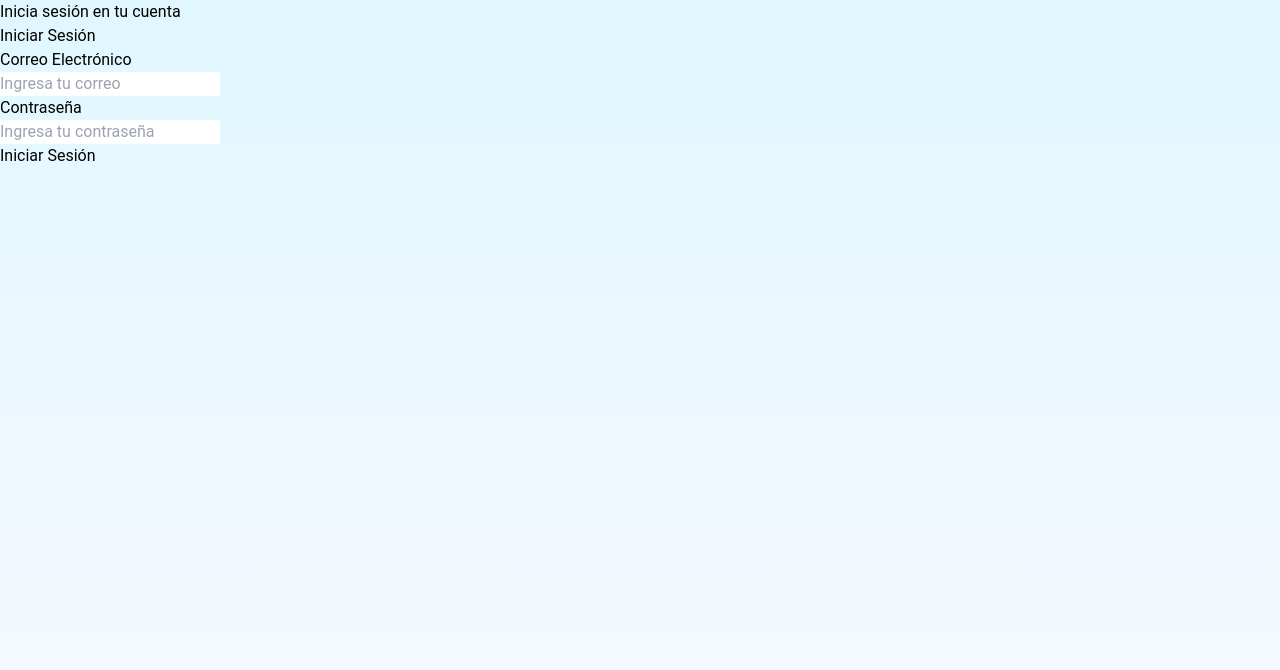
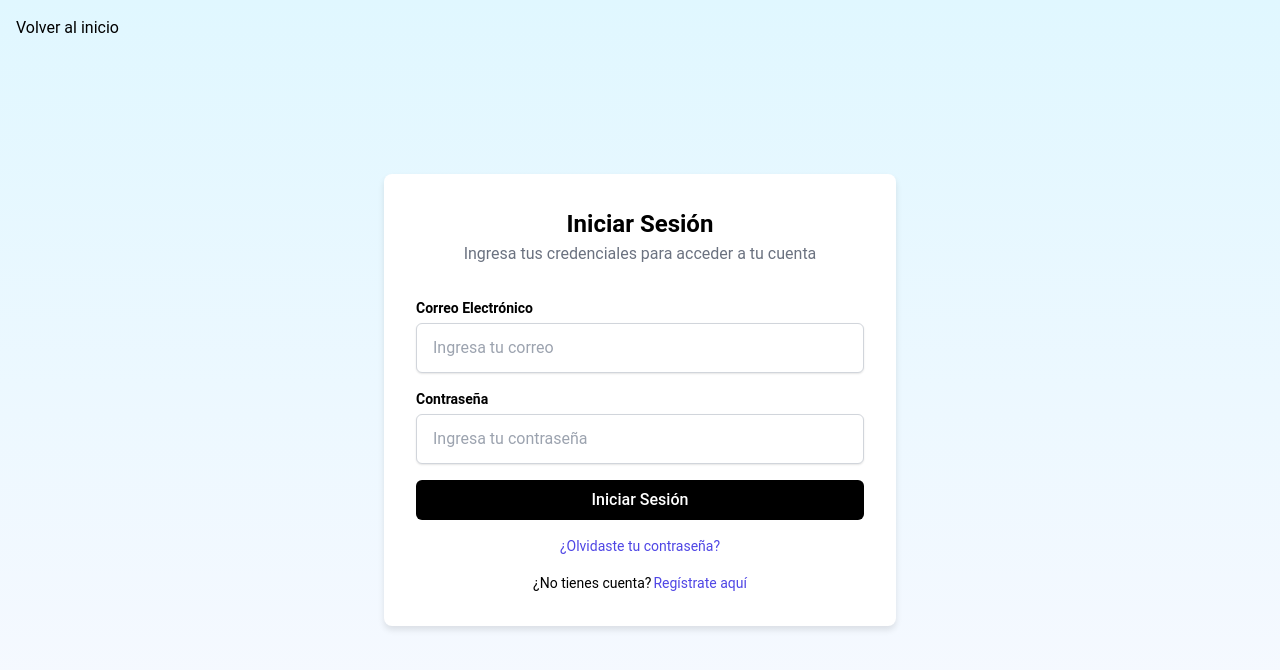
Before and after one commit to JuanCalderon2005/comunitary_projects, a Next.js app: page /login in a window 1280 px wide. Shown: the top 670 px of the page. Built offline with nearby package versions, Linux system fonts and the light colour scheme.

Commit message:
Add BackToHome button component and integrate it into Register and Login templates; refactor Input components with styled-components

```diff
--- /dev/null
+++ b/src/ui/Atoms/auth/BackToHome.tsx
@@ -0,0 +1,16 @@
+import React from 'react'
+
+interface BackToHomeProps {
+    label: string;
+    onClick: () => void;
+}
+
+const BackToHome: React.FC<BackToHomeProps> = ({ label, onClick }) => {
+    return (
+        <button onClick={onClick}>
+            {label}
+        </button>
+    );
+};
+
+export default BackToHome;
--- /dev/null
+++ b/src/ui/Atoms/auth/ForgotPassword.tsx
@@ -0,0 +1,61 @@
+import React from "react";
+import styled from "styled-components";
+import { useRouter } from "next/navigation";
+
+interface ForgotPasswordProps {
+  className?: string;
+}
+
+const LinkContainer = styled.div`
+  display: flex;
+  flex-direction: column;
+  justify-content: space-between;
+  margin-top: 1rem;
+  font-size: 0.875rem;
+`;
+
+const LinkContainerRegister = styled.div`
+  display: flex;
+  flex-direction: row;
+  gap: 2px;
+  align-items: center;
+  margin-top: 1rem;
+  font-size: 0.875rem;
+`;
+
+const StyledLink = styled.a`
+  display: flex;
+  justify-content: center;
+  align-items: center;
+  color: #4f46e5;
+  cursor: pointer;
+  text-decoration: none;
+  transition: color 0.3s;
+
+  &:hover {
+    color: #4338ca;
+  }
+`;
+
+export const ForgotPassword = ({ className }: ForgotPasswordProps) => {
+  const router = useRouter();
+
+  const handleForgotPassword = () => {
+    console.log("/forgot-password");
+  };
+
+  const handleRegister = () => {
+    router.push("/register");
+  };
+
+  return (
+    <div className={className}>
+      <LinkContainer>
+        <StyledLink onClick={handleForgotPassword}>¿Olvidaste tu contraseña?</StyledLink>
+        <LinkContainerRegister>
+          <p>¿No tienes cuenta? </p><StyledLink onClick={handleRegister}>Regístrate aquí</StyledLink>
+        </LinkContainerRegister>
+      </LinkContainer>
+    </div>
+  );
+};
--- a/src/ui/Atoms/auth/InputAuth.tsx
+++ b/src/ui/Atoms/auth/InputAuth.tsx
@@ -1,4 +1,5 @@
 import React from "react";
+import styled from "styled-components";
 
 interface InputProps extends React.InputHTMLAttributes<HTMLInputElement> {
   placeholder?: string;
@@ -6,6 +7,39 @@ interface InputProps extends React.InputHTMLAttributes<HTMLInputElement> {
   name?: string;
   error?: string;
 }
+
+// Styled components
+const InputWrapper = styled.div`
+  display: flex;
+  flex-direction: column;
+  margin-bottom: 1rem;
+`;
+
+const StyledInput = styled.input<{ error?: string }>`
+  padding: 0.75rem 1rem;
+  border: 1px solid ${({ error }) => (error ? "red" : "#d1d5db")};
+  border-radius: 0.375rem;
+  color: #1f2937;
+  font-size: 1rem;
+  transition: all 0.3s ease;
+  box-shadow: 0 1px 2px rgba(0, 0, 0, 0.1);
+
+  &::placeholder {
+    color: #9ca3af;
+  }
+
+  &:focus {
+    outline: none;
+    box-shadow: 0 0 0 2px ${({ error }) => (error ? "red" : "#000000")};
+    opacity: 0.7;
+  }
+`;
+
+const ErrorMessage = styled.p`
+  margin-top: 0.25rem;
+  font-size: 0.875rem;
+  color: #f87171;
+`;
 
 export const Input = ({
   placeholder,
@@ -15,19 +49,15 @@ export const Input = ({
   ...props
 }: InputProps) => {
   return (
-    <div className="flex flex-col mb-4">
-      <input
+    <InputWrapper>
+      <StyledInput
         type={type}
         name={name}
         placeholder={placeholder}
-        className={`px-4 py-3 border rounded-lg text-gray-800
-            placeholder-gray-400 transition duration-300
-            shadow-sm focus:outline-none focus:ring-2
-            focus:ring-blue-500 focus:ring-opacity-50
-            ${error ? "border-red-500 focus:ring-red-500" : "border-gray-300"}`}
+        error={error}
         {...props}
       />
-      {error && <p className="mt-1 text-sm text-red-500">{error}</p>}
-    </div>
+      {error && <ErrorMessage>{error}</ErrorMessage>}
+    </InputWrapper>
   );
 };
--- a/src/ui/Molecules/common/InputField.tsx
+++ b/src/ui/Molecules/common/InputField.tsx
@@ -1,7 +1,8 @@
-"use client"
+'use client';
 
-import { Input } from "@/ui/Atoms/auth/InputAuth"
-import { Control, Controller, FieldError, FieldValues, Path } from 'react-hook-form'
+import { Input } from "@/ui/Atoms/auth/InputAuth";
+import { Control, Controller, FieldError, FieldValues, Path } from 'react-hook-form';
+import styled from 'styled-components';
 
 interface IPropsFormField<T extends FieldValues> {
   label: string;
@@ -13,7 +14,21 @@ interface IPropsFormField<T extends FieldValues> {
   placeholder?: string;
 }
 
-  export const FormField = <T extends FieldValues>({
+// Styled components
+const FieldWrapper = styled.div`
+  width: 100%;
+  display: flex;
+  flex-direction: column;
+`;
+
+const Label = styled.label`
+  font-size: 0.875rem;
+  font-weight: 600;
+  color: black;
+  margin-bottom: 0.25rem;
+`;
+
+const FormField = <T extends FieldValues>({
   label,
   type,
   name,
@@ -23,13 +38,10 @@ interface IPropsFormField<T extends FieldValues> {
   placeholder,
 }: IPropsFormField<T>) => {
   return (
-      <div className="w-full flex flex-col mb-6">
-        <label
-          htmlFor={id || label.toLowerCase()}
-          className={`text-sm font-medium text-gray-700 mb-1`}
-        >
+    <FieldWrapper>
+      <Label htmlFor={id || label.toLowerCase()}>
         {label}
-        </label>
+      </Label>
       <Controller
         name={name}
         control={control}
@@ -43,6 +55,8 @@ interface IPropsFormField<T extends FieldValues> {
           />
         )}
       />
-      </div>
+    </FieldWrapper>
   );
 };
+
+export default FormField;
--- a/src/ui/Molecules/common/InputSelectField.tsx
+++ b/src/ui/Molecules/common/InputSelectField.tsx
@@ -1,6 +1,7 @@
 "use client"
 
 import { Control, Controller, FieldError, FieldValues, Path } from 'react-hook-form'
+import styled from 'styled-components'
 
 interface IPropsSelectField<T extends FieldValues> {
   label: string;
@@ -12,6 +13,38 @@ interface IPropsSelectField<T extends FieldValues> {
   placeholder?: string;
 }
 
+const Container = styled.div`
+  width: 100%;
+  display: flex;
+  flex-direction: column;
+  margin-bottom: 1.5rem;
+`;
+
+const Label = styled.label`
+  font-size: 0.875rem;
+  font-weight: 600;
+  color: black;
+  margin-bottom: 0.25rem;
+`;
+
+const Select = styled.select<{ hasError?: boolean }>`
+  border: 1px solid ${({ hasError }) => (hasError ? '#F87171' : '#D1D5DB')};
+  border-radius: 0.375rem;
+  padding: 0.5rem;
+  font-size: 0.875rem;
+  outline: none;
+  &:focus {
+    border-color: #6366F1;
+    box-shadow: 0 0 0 2px rgba(99, 102, 241, 0.5);
+  }
+`;
+
+const ErrorMessage = styled.span`
+  font-size: 0.75rem;
+  color: #F87171;
+  margin-top: 0.25rem;
+`;
+
 export const InputSelectField = <T extends FieldValues>({
   label,
   name,
@@ -22,21 +55,16 @@ export const InputSelectField = <T extends FieldValues>({
   placeholder,
 }: IPropsSelectField<T>) => {
   return (
-    <div className="w-full flex flex-col mb-6">
-      <label
-        htmlFor={id || label.toLowerCase()}
-        className="text-sm font-medium text-gray-700 mb-1"
-      >
-        {label}
-      </label>
+    <Container>
+      <Label htmlFor={id || label.toLowerCase()}>{label}</Label>
       <Controller
         name={name}
         control={control}
         render={({ field }) => (
-          <select
+          <Select
             id={id || label.toLowerCase()}
-            className={`border rounded-md p-2 text-sm ${error ? 'border-red-500' : 'border-gray-300'}`}
             {...field}
+            hasError={!!error}
           >
             {placeholder && <option value="">{placeholder}</option>}
             {options.map((option) => (
@@ -44,10 +72,10 @@ export const InputSelectField = <T extends FieldValues>({
                 {option.label}
               </option>
             ))}
-          </select>
+          </Select>
         )}
       />
-      {error && <span className="text-red-500 text-xs mt-1">{error.message}</span>}
-    </div>
+      {error && <ErrorMessage>{error.message}</ErrorMessage>}
+    </Container>
   );
 };
--- a/src/ui/Molecules/common/InputSelectFile.tsx
+++ b/src/ui/Molecules/common/InputSelectFile.tsx
@@ -1,6 +1,7 @@
-"use client"
+"use client";
 
-import { Control, Controller, FieldError, FieldValues, Path } from 'react-hook-form'
+import { Control, Controller, FieldError, FieldValues, Path } from 'react-hook-form';
+import styled from 'styled-components';
 
 interface IPropsSelectFile<T extends FieldValues> {
   label: string;
@@ -11,6 +12,72 @@ interface IPropsSelectFile<T extends FieldValues> {
   accept?: string;
 }
 
+const Container = styled.div`
+  display: flex;
+  flex-direction: column;
+  width: 100%;
+  margin-bottom: 20px;
+`;
+
+const Label = styled.label`
+  font-size: 0.875rem;
+  font-weight: 600;
+  color: black;
+  margin-bottom: 8px;
+`;
+
+const InputWrapper = styled.div<{ hasError: boolean }>`
+  position: relative;
+  display: flex;
+  justify-content: space-between;
+  align-items: center;
+  border-radius: 8px;
+  border: 2px solid ${({ hasError }) => (hasError ? '#f87171' : '#e2e8f0')};
+  background-color: #f7fafc;
+  padding: 10px 12px;
+  transition: all 0.2s ease;
+
+  &:hover {
+    border-color: Black;
+  }
+`;
+
+const StyledInput = styled.input`
+  font-size: 0.875rem;
+  border: none;
+  background-color: transparent;
+  outline: none;
+  width: 100%;
+  padding: 8px;
+  color: #4a5568;
+  ::file-selector-button {
+    background-color: black;
+    color: white;
+    border-radius: 5px;
+    padding: 6px 10px;
+    font-weight: 500;
+    cursor: pointer;
+    border: none;
+    transition: all 0.2s ease;
+
+    &:hover {
+      background-color: #2b6cb0;
+    }
+  }
+`;
+
+const ErrorMessage = styled.p`
+  font-size: 0.75rem;
+  color: #f87171;
+  margin-top: 4px;
+`;
+
+const FileInfo = styled.p`
+  font-size: 0.75rem;
+  color: #718096;
+  margin-top: 8px;
+`;
+
 export const InputSelectFile = <T extends FieldValues>({
   label,
   name,
@@ -20,27 +87,24 @@ export const InputSelectFile = <T extends FieldValues>({
   accept,
 }: IPropsSelectFile<T>) => {
   return (
-    <div className="w-full flex flex-col mb-6">
-      <label
-        htmlFor={id || label.toLowerCase()}
-        className="text-sm font-medium text-gray-700 mb-1"
-      >
-        {label}
-      </label>
+    <Container>
+      <Label htmlFor={id || label.toLowerCase()}>{label}</Label>
       <Controller
         name={name}
         control={control}
         render={({ field }) => (
-          <input
-            type="file"
-            id={id || label.toLowerCase()}
-            className={`border rounded-md p-2 text-sm ${error ? 'border-red-500' : 'border-gray-300'}`}
-            {...field}
-            accept={accept}
-          />
+          <InputWrapper hasError={!!error}>
+            <StyledInput
+              type="file"
+              id={id || label.toLowerCase()}
+              {...field}
+              accept={accept}
+            />
+          </InputWrapper>
         )}
       />
-      {error && <span className="text-red-500 text-xs mt-1">{error.message}</span>}
-    </div>
+      {error && <ErrorMessage>{error.message}</ErrorMessage>}
+      {accept && !error && <FileInfo>Archivos permitidos: {accept.replace(/\*/g, '').split(',').join(', ')}</FileInfo>}
+    </Container>
   );
 };
--- a/src/ui/Organisms/auth/LoginForm.tsx
+++ b/src/ui/Organisms/auth/LoginForm.tsx
@@ -1,15 +1,14 @@
-"use client";
+'use client';
 import { ILoginRequest } from "@/app/core/application/dto/auth/request-login.dto";
-import {
-  ErrorResponse,
-  FieldError
-} from "@/app/core/application/dto/common/error-response.dto";
-import { FormField } from "@/ui/Molecules/common/InputField";
+import { ErrorResponse, FieldError } from "@/app/core/application/dto/common/error-response.dto";
 import { yupResolver } from "@hookform/resolvers/yup";
 import { signIn } from "next-auth/react";
 import { useRouter } from "next/navigation";
 import { useForm } from "react-hook-form";
 import * as yup from "yup";
+import styled from 'styled-components';
+import FormField from "@/ui/Molecules/common/InputField";
+import { ForgotPassword } from "@/ui/Atoms/auth/ForgotPassword";
 
 const loginSchema = yup.object().shape({
   email: yup
@@ -21,6 +20,49 @@ const loginSchema = yup.object().shape({
     .min(8, "La contraseña debe tener al menos 8 caracteres")
     .required("La contraseña es obligatoria"),
 });
+
+
+
+const FormWrapper = styled.form`
+  display: flex;
+  flex-direction: column;
+  align-items: center;
+  border-radius: 0.5rem;
+  box-shadow: 0 4px 6px rgba(0, 0, 0, 0.1);
+  padding: 2rem;
+  width: 40%;
+  background-color: white;
+`;
+
+const Title = styled.h2`
+  font-size: 1.5rem;
+  font-weight: 700;
+  text-align: center;
+  color: black;
+`;
+
+const Description = styled.p`
+  color: #6b7280;
+  font-size: 1rem;
+  margin-bottom: 2rem;
+`;
+
+
+
+const SubmitButton = styled.button`
+  width: 100%;
+  padding: 0.5rem 1rem;
+  background-color: black;
+  color: white;
+  border-radius: 0.375rem;
+  font-weight: 500;
+  cursor: pointer;
+  transition: background-color 0.3s ease;
+
+  &:hover {
+    background-color: #333;
+  }
+`;
 
 export const LoginForm = () => {
   const {
@@ -74,14 +116,9 @@ export const LoginForm = () => {
   };
 
   return (
-    <div className="flex items-center justify-center min-h-screen bg-gradient-to-br from-indigo-500 to-purple-600">
-      <form
-        className="bg-white rounded-lg shadow-lg p-8 w-full max-w-sm"
-        onSubmit={handleSubmit(handleLogin)}
-      >
-        <h2 className="text-2xl font-semibold text-center text-gray-800 mb-6">
-          Iniciar Sesión
-        </h2>
+    <FormWrapper onSubmit={handleSubmit(handleLogin)}>
+      <Title>Iniciar Sesión</Title>
+      <Description>Ingresa tus credenciales para acceder a tu cuenta</Description>
 
       <FormField<ILoginRequest>
         control={control}
@@ -101,13 +138,10 @@ export const LoginForm = () => {
         placeholder="Ingresa tu contraseña"
       />
 
-        <button
-          type="submit"
-          className="w-full py-2 px-4 bg-indigo-600 text-white rounded-lg font-medium hover:bg-indigo-700 transition-colors duration-300"
-        >
+      <SubmitButton type="submit">
         Iniciar Sesión
-        </button>
-      </form>
-    </div>
+      </SubmitButton>
+      <ForgotPassword />
+    </FormWrapper>
   );
 };
--- a/src/ui/Organisms/auth/RegisterForm.tsx
+++ b/src/ui/Organisms/auth/RegisterForm.tsx
@@ -1,93 +1,126 @@
-"use client"
+'use client';
+
 import { IRequestRegisterUsersDto } from "@/app/core/application/dto/auth";
+import { yupResolver } from "@hookform/resolvers/yup";
+import { useForm } from "react-hook-form";
+import * as yup from "yup";
+import styled from "styled-components";
+import { useRouter } from "next/navigation";
+import FormField from "@/ui/Molecules/common/InputField";
+import { InputSelectField } from "@/ui/Molecules/common/InputSelectField";
+import { InputSelectFile } from "@/ui/Molecules/common/InputSelectFile";
 import ButtonAuth from "@/ui/Atoms/auth/ButtonAuth";
-import { FormField } from "@/ui/Molecules/common/InputField";
-import { InputSelectField } from "@/ui/Molecules/common/InputSelectField";
-import { yupResolver } from "@hookform/resolvers/yup";
-import { InputSelectFile } from "@/ui/Molecules/common/InputSelectFile";
-import { useForm } from "react-hook-form";
-
-import * as yup from 'yup';
-import { useRouter } from "next/navigation";
 
 const registerSchema = yup.object().shape({
-    email: yup
-        .string()
-        .email('Email inválido')
-        .required('Email requerido'),
+    email: yup.string().email("Email inválido").required("Email requerido"),
     password: yup
         .string()
-        .min(8, 'La contraseña debe tener al menos 8 caracteres')
-        .required('Contraseña requerida'),
-    name: yup
-        .string()
-        .min(1, 'El nombre de usuario debe tener al menos 1 caracter')
-        .required('Nombre de usuario requerido'),
-    role: yup
-        .string()
-        .required('Rol requerido'),
-    photo: yup
-        .mixed<File>()
-        .nullable()
-        .notRequired()
+        .min(8, "La contraseña debe tener al menos 8 caracteres")
+        .required("Contraseña requerida"),
+    name: yup.string().min(1, "El nombre de usuario debe tener al menos 1 carácter").required("Nombre de usuario requerido"),
+    role: yup.string().required("Rol requerido"),
+    photo: yup.mixed<File>().nullable().notRequired(),
 });
 
+const FormWrapper = styled.form`
+  display: flex;
+  flex-direction: column;
+  align-items: center;
+  border-radius: 0.5rem;
+  box-shadow: 0 4px 6px rgba(0, 0, 0, 0.1);
+  padding: 2rem;
+  width: 70%;
+  background-color: white;
+`;
+
+const Title = styled.h2`
+  font-size: 1.5rem;
+  font-weight: 700;
+  text-align: center;
+  color: black;
+`;
+
+const Description = styled.p`
+  color: #6b7280;
+  font-size: 1rem;
+  margin-bottom: 2rem;
+`;
+
+const SubmitButton = styled(ButtonAuth)`
+  width: 100%;
+  padding: 0.5rem 1rem;
+  background-color: black;
+  color: white;
+  border-radius: 0.375rem;
+  font-weight: 500;
+  cursor: pointer;
+  transition: background-color 0.3s ease;
+
+  &:hover {
+    background-color: #333;
+  }
+`;
+
+const RoleOptions = [
+    { label: "Organizador", value: "organizer" },
+    { label: "Invitado", value: "user" },
+];
+
+const FormRow = styled.div`
+  display: flex;
+  justify-content: space-between;
+  width: 100%;
+  gap: 1rem;
+  margin-bottom: 1.5rem;
+`;
+
+const HalfWidth = styled.div`
+  width: 48%;
+`;
+
 const RegisterForm = () => {
-
     const router = useRouter();
-
-    const {
-        control,
-        handleSubmit,
-        formState: { errors }
-    } = useForm<IRequestRegisterUsersDto>({
+    const { control, handleSubmit, formState: { errors } } = useForm<IRequestRegisterUsersDto>({
         mode: "onChange",
         reValidateMode: "onChange",
-        resolver: yupResolver(registerSchema)
+        resolver: yupResolver(registerSchema),
     });
 
     const handleRegister = async (data: IRequestRegisterUsersDto) => {
         try {
             const formData = new FormData();
-
             formData.append("email", data.email);
             formData.append("password", data.password);
             formData.append("name", data.name);
             formData.append("role", data.role);
-
-            if (data.photo) {
-                formData.append("photo", data.photo);
-            }
+            if (data.photo) formData.append("photo", data.photo);
 
             const response = await fetch("/api/users/post", {
                 method: "POST",
-                body: formData
+                body: formData,
             });
-
 
             if (!response.ok) {
                 throw new Error("Error al registrar el servicio");
             }
 
             console.log(response);
-            alert('Usuario registrado exitosamente');
+            alert("Usuario registrado exitosamente");
             router.refresh();
             return await response.json();
-
         } catch (error) {
             console.error("Error en el POST:", error);
             throw error;
         }
     };
 
+    return (
+        <FormWrapper onSubmit={handleSubmit(handleRegister)}>
+            <Title>Registro</Title>
+            <Description>Completa el formulario para registrarte</Description>
 
-    const RoleOptions = [
-        { label: 'Organizador', value: 'organizer' },
-        { label: 'Invitado', value: 'user' },
-    ];
-
-    return (
-        <form onSubmit={handleSubmit(handleRegister)} className="space-y-6">
+            <FormRow>
+                <HalfWidth>
                     <FormField<IRequestRegisterUsersDto>
                         label="Nombre de Usuario"
                         name="name"
@@ -96,7 +129,9 @@ const RegisterForm = () => {
                         error={errors.name}
                         placeholder="Ingrese su nombre de usuario"
                     />
+                </HalfWidth>
 
+                <HalfWidth>
                     <FormField<IRequestRegisterUsersDto>
                         label="Correo Electrónico"
                         name="email"
@@ -105,7 +140,11 @@ const RegisterForm = () => {
                         error={errors.email}
                         placeholder="Ingrese su correo electrónico"
                     />
+                </HalfWidth>
+            </FormRow>
 
+            <FormRow>
+                <HalfWidth>
                     <FormField<IRequestRegisterUsersDto>
                         label="Contraseña"
                         name="password"
@@ -114,29 +153,30 @@ const RegisterForm = () => {
                         error={errors.password}
                         placeholder="Ingrese su contraseña"
                     />
+                </HalfWidth>
 
+                <HalfWidth>
                     <InputSelectField<IRequestRegisterUsersDto>
                         label="Rol"
                         name="role"
                         control={control}
                         options={RoleOptions}
                         error={errors.role}
-                placeholder="Seleccione su país"
+                        placeholder="Seleccione su rol"
                     />
+                </HalfWidth>
+            </FormRow>
 
             <InputSelectFile<IRequestRegisterUsersDto>
-                label="Avatar"
+                label="Foto de perfil"
                 name="photo"
                 control={control}
                 error={errors.photo}
                 accept="image/*"
             />
 
-            <ButtonAuth
-                type="submit"
-                label="Registrarse"
-            />
-        </form>
+            <SubmitButton type="submit" label="Registrarse" />
+        </FormWrapper>
     );
 };
 
--- a/src/ui/Templates/Register/RegisterTemplate.tsx
+++ b/src/ui/Templates/Register/RegisterTemplate.tsx
@@ -1,10 +1,36 @@
-import RegisterForm from '@/ui/Organisms/auth/RegisterForm'
-import React from 'react'
+'use client';
+import BackToHome from '@/ui/Atoms/auth/BackToHome';
+import RegisterForm from '@/ui/Organisms/auth/RegisterForm';
+import { useRouter } from 'next/navigation';
+import React from 'react';
+import styled from 'styled-components';
+
+const Container = styled.div`
+  display: flex;
+  justify-content: center;
+  align-items: center;
+  min-height: 100vh;
+`;
+
+const FormWrapper = styled.div`
+  position: absolute;
+    top: 0;
+    left: 0;
+    padding: 1rem;
+`;
 
 export default function RegisterTemplate() {
+  const router = useRouter();
   return (
-    <>
-        <RegisterForm   />
-    </>
-  )
+    <Container>
+      <FormWrapper>
+        <BackToHome label="Volver al inicio" onClick={
+          () => {
+            router.push('/');
+          }
+        } />
+      </FormWrapper>
+        <RegisterForm />
+    </Container>
+  );
 }
--- a/src/ui/Templates/auth/LoginTemplate.tsx
+++ b/src/ui/Templates/auth/LoginTemplate.tsx
@@ -1,13 +1,32 @@
 'use client'
+import BackToHome from "@/ui/Atoms/auth/BackToHome"
 import { LoginForm } from "@/ui/Organisms"
+import { useRouter } from "next/navigation"
+import styled from 'styled-components'
+
+const Container = styled.div`
+  min-height: 100vh;
+  display: flex;
+  align-items: center;
+  justify-content: center;
+`;
+
+const BackButtonWrapper = styled.div`
+    position: absolute;
+    top: 0;
+    left: 0;
+    padding: 1rem;
+`;
+
 
 export const LoginTemplate = () => {
+    const router = useRouter()
     return (
-        <div className="min-h-screen flex  items-center justify-center bg-gray-100">
-            <div className="w-full max-w-md  p-6 bg-white rounded-lg shadow-md">
-                <p>Inicia sesión en tu cuenta </p>
-                <LoginForm />
-            </div>
-        </div>
+        <Container>
+            <BackButtonWrapper>
+                <BackToHome label="Volver al inicio" onClick={() => router.push('/')} />
+            </BackButtonWrapper>
+            <LoginForm />
+        </Container>
     )
 }
```
Lines whose indentation alone changed are shown as unchanged.
